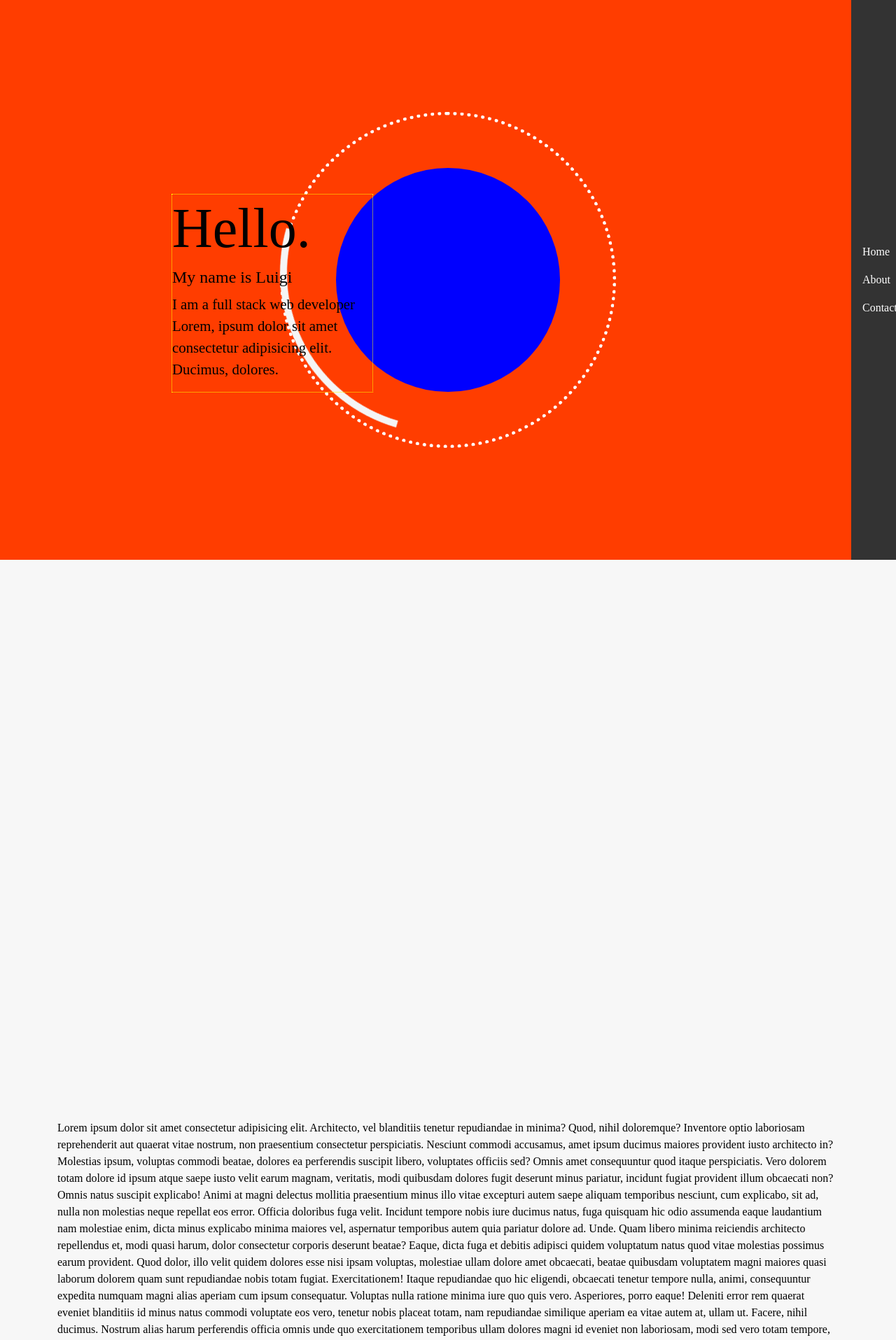
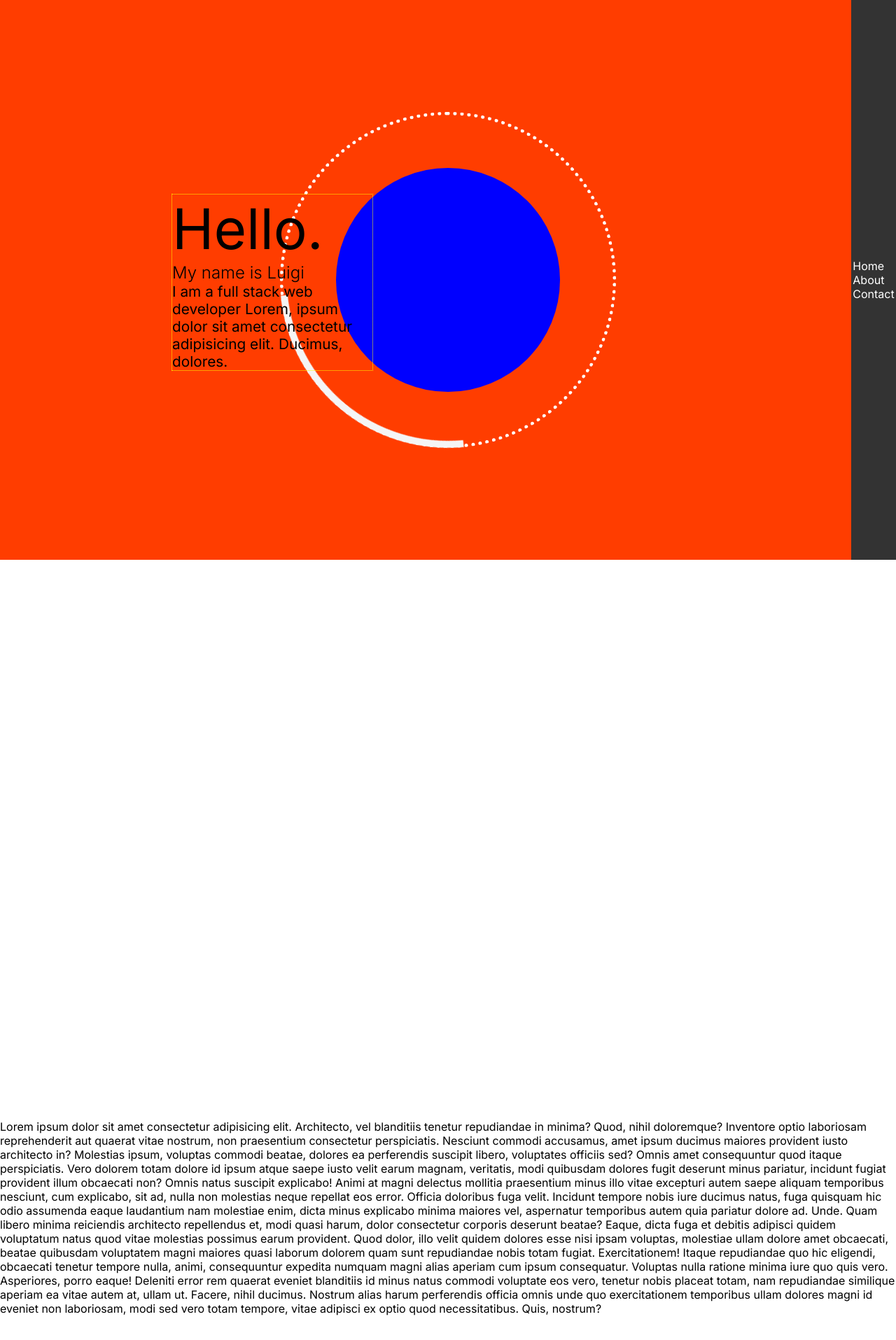
Before and after one commit to luigitarallo/my-portfolio, a Vue app: page / in a window 1280 px wide. Shown: the top 1915 px of the page at 70% size. After the commit the page ends 1880 px from the top, so only its background shows below. Built offline with nearby package versions, Linux system fonts and the light colour scheme.

Commit message:
style: add font

```diff
--- a/src/styles/global-style.scss
+++ b/src/styles/global-style.scss
@@ -1,4 +1,5 @@
-@import "./bootstrap/scss/bootstrap";
+@import url("https://fonts.googleapis.com/css2?family=Inter:wght@100..900&display=swap");
+
 ::-webkit-scrollbar {
   width: 0px;
 }
@@ -6,9 +7,13 @@
 * {
   margin: 0px;
   padding: 0px;
-  font-family: "IBM Plex Mono";
   box-sizing: border-box;
   scroll-behavior: smooth;
+  font-family: Inter, system-ui, Avenir, Helvetica, Arial, sans-serif;
+  list-style: none;
+}
+a {
+  text-decoration: none;
 }
 
 html,
@@ -16,15 +21,6 @@ body,
 main {
   width: 100%;
   height: 100%;
-}
-
-body {
-  background-color: #f7f7f7;
-  color: #010101;
-}
-
-section {
-  height: 100vh;
 }
 
 .scroll-container {
```
